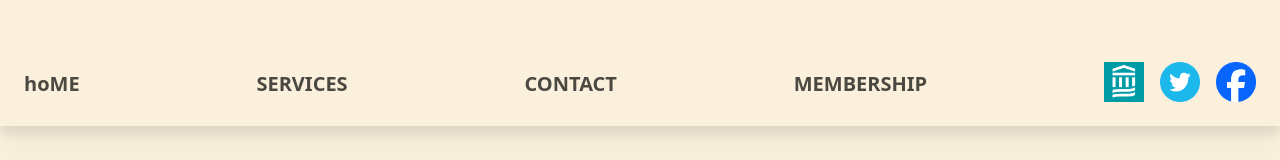
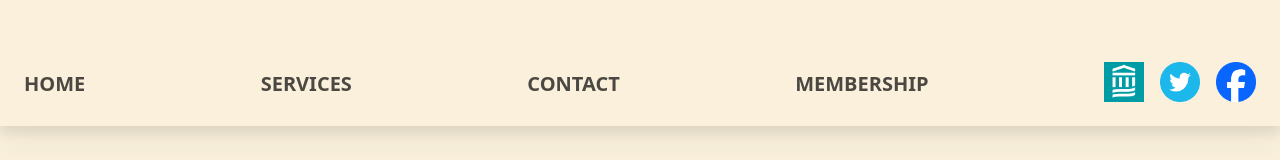
Before and after one commit to johnny-kantaros/loil-v1, a Next.js app: page / in a window 1280 px wide. Shown: the part 122-282 px from the top of the page. Built offline with nearby package versions, Linux system fonts and the light colour scheme.

Commit message:
testing prod pt2

```diff
--- a/src/app/components/NavBar.tsx
+++ b/src/app/components/NavBar.tsx
@@ -7,7 +7,7 @@ export default function NavBar() {
     <nav className='bg-inherit p-6 sticky top-0 drop-shadow-xl z-9'>
         <div className='prose prose xl mx-auto flex justify-between flex-col sm:flex-row text-black/70 font-sans text-xl font-semibold'>
 
-            <Link href="/" className='no-underline hover:text-black/90 mt-2'>hoME</Link>
+            <Link href="/" className='no-underline hover:text-black/90 mt-2'>HOME</Link>
             <Link href="/" className='no-underline hover:text-black/90 mt-2'>SERVICES</Link>
             <Link href="/" className='no-underline hover:text-black/90 mt-2'>CONTACT</Link>
             <Link href="/" className='no-underline hover:text-black/90 mt-2'>MEMBERSHIP</Link>
```
